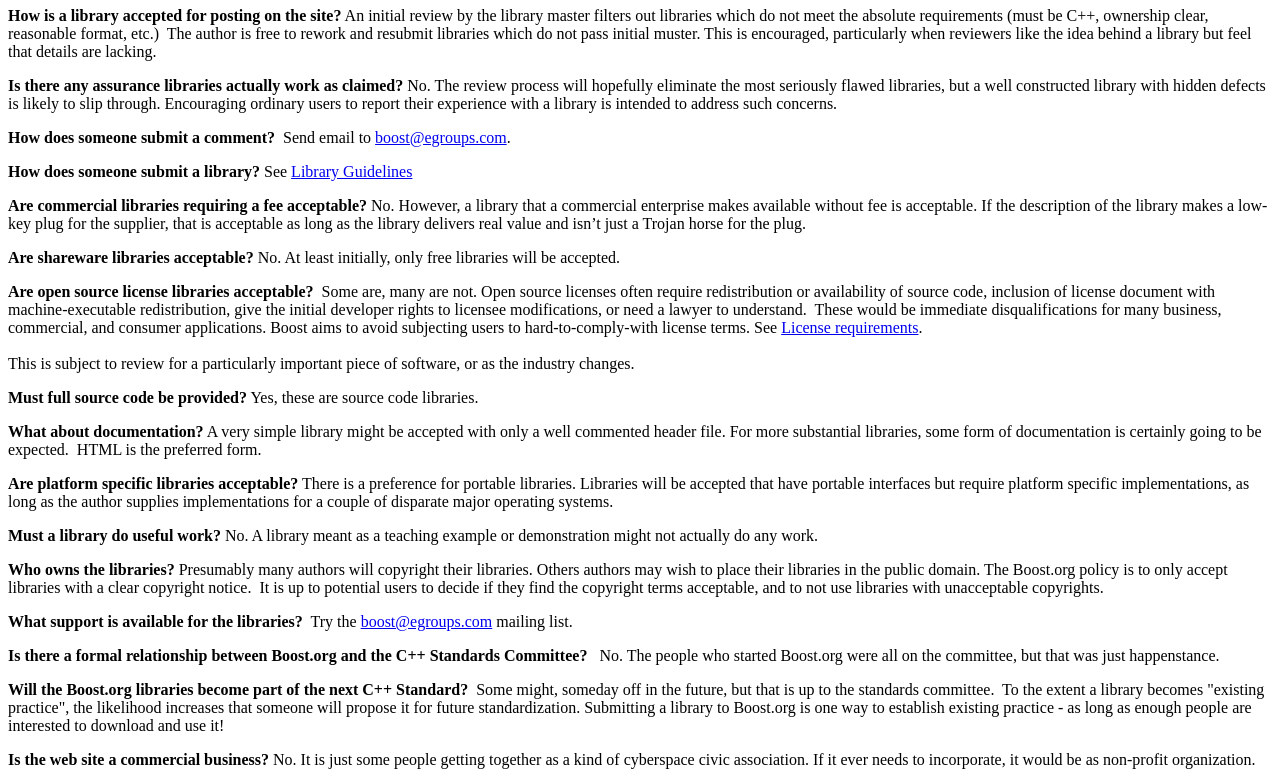
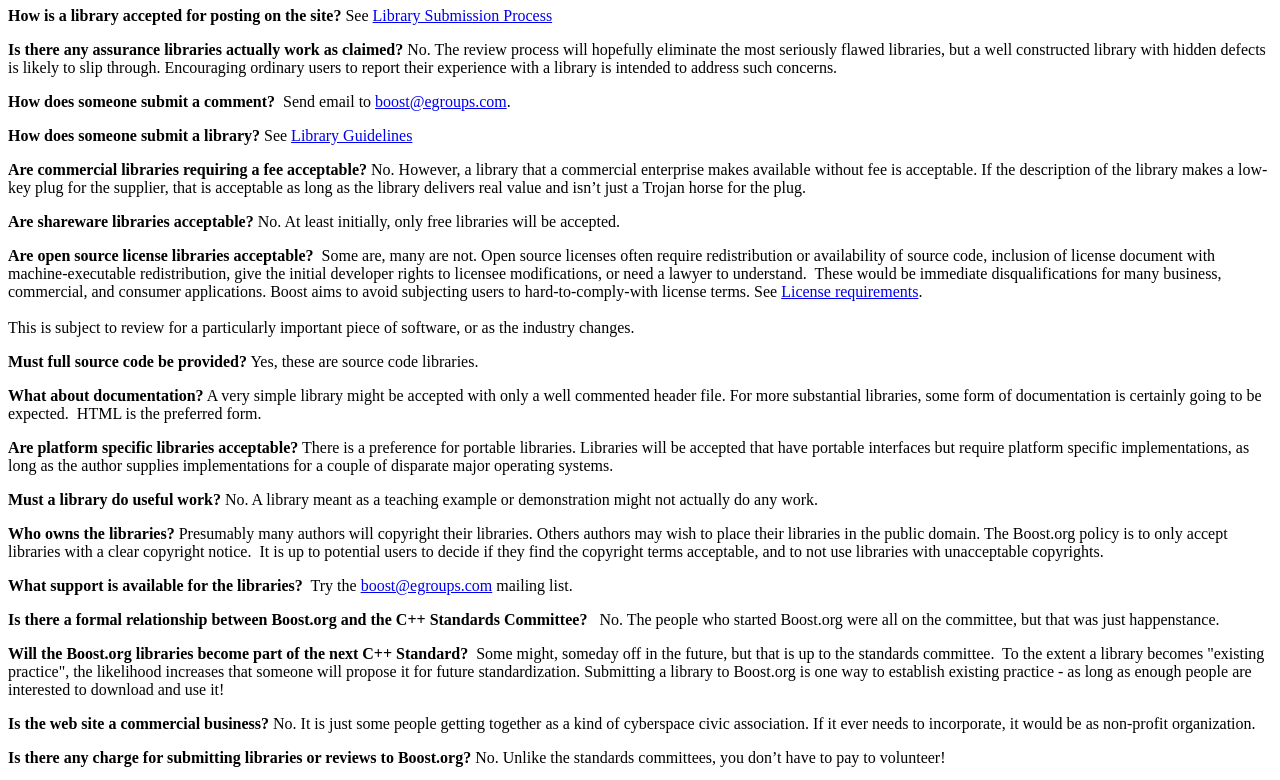
Before and after one commit to boostorg/more, a plain HTML site: page faq.htm in a window 1280 px wide. Shown: the part 179-959 px from the top of the page. Drawn offline with Linux system fonts and the light colour scheme.

Commit message:
refer to "Library Submission Process" instead of explaining outdated procedures
[SVN r8860]

```diff
--- a/faq.htm
+++ b/faq.htm
@@ -23,11 +23,8 @@
 
 <h1>Frequently Asked Questions</h1>
 
-<p><b>How is a library accepted for posting on the site?</b> An initial review by the
-library master filters out libraries which do not meet the absolute requirements (must be
-C++, ownership clear, reasonable format, etc.)&nbsp; The author is free to rework and
-resubmit libraries which do not pass initial muster. This is encouraged, particularly when
-reviewers like the idea behind a library but feel that details are lacking.</p>
+<p><b>How is a library accepted for posting on the site?</b>
+See <a href="submission_process.htm">Library Submission Process</a></p>
 
 <p><b>Is there any assurance libraries actually work as claimed?</b> No. The review
 process will hopefully eliminate the most seriously flawed libraries, but a well
```
